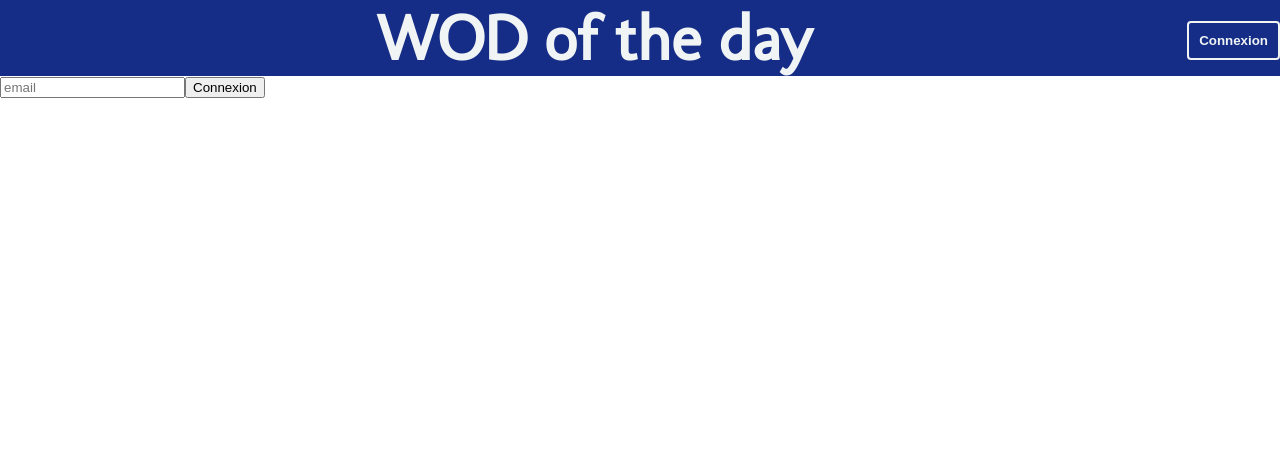
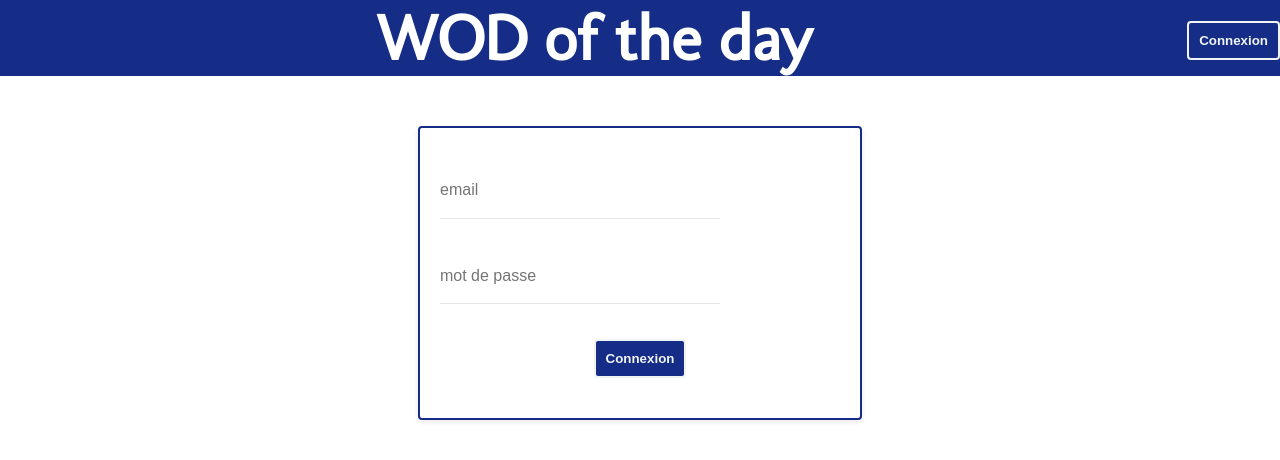
Before and after one commit to Caillou09/family-cluster, a React (Create React App) app: page /connexion in a window 1280 px wide. Shown: the top 460 px of the page. Built offline with nearby package versions, Linux system fonts and the light colour scheme.

Commit message:
amélioration du style global

```diff
--- a/src/App.js
+++ b/src/App.js
@@ -16,7 +16,6 @@ function App() {
 
   return (
     <>
-      <GlobalStyle/>
       <MainContent>
         <SectionWarmUp/>
         <SectionWod/>
--- a/src/components/Connexion.js
+++ b/src/components/Connexion.js
@@ -5,16 +5,61 @@ import styled from 'styled-components'
 import {colors, pxToRem} from '../themes/helpers'
 
 
-const Connexion = (props) => {
+const Connexion = ({className}) => {
   return (
     <>
-      <GlobalStyle/>
-      <form action="">
+      <form className={className} action="">
         <input placeholder='email' type="text" required/>
+        <input placeholder='mot de passe' type="text" required/>
         <button type='submit'>Connexion</button>
       </form>
     </>
   )
 }
 
-export default Connexion
+export default styled(Connexion)`
+  display : flex;
+  flex-direction : column;
+  width : ${pxToRem(400)};
+  margin : auto;
+  margin-top : ${pxToRem(50)};
+  padding : ${pxToRem(20)};
+  border : 2px solid ${colors.primary};
+  height : ${pxToRem(250)};
+  justify-content : space-around;
+  border-radius:  4px;
+  box-shadow:  0px 2px 6px -1px rgba(0,0,0,.12);
+
+  input{
+    font-size:  16px;
+    padding:  20px 0px;
+    height:  56px;
+    border:  none;
+    border-bottom:  solid 1px rgba(0,0,0,.1);
+    background:  #fff;
+    width:  280px;
+    box-sizing:  border-box;
+    color : ${colors.primary};
+
+    &:focus{
+      border-bottom:  solid 1px ${colors.primary};
+      outline: 0;
+    }
+  }
+  button {
+    color : ${colors.white};
+    background : ${colors.primary};
+    padding : ${pxToRem(10)};
+    border : 2px solid ${colors.white};
+    font-weight : 700;
+    border-radius : 4px;
+    cursor : pointer;
+    margin : ${pxToRem(5)} auto;
+
+    &:hover{
+      background : ${colors.white};
+      color : ${colors.primary};
+      border : 2px solid ${colors.primary};
+  }
+  }
+`
--- a/src/components/NotFound.js
+++ b/src/components/NotFound.js
@@ -9,7 +9,6 @@ import {colors, pxToRem} from '../themes/helpers'
 const NotFound = ({className}) => {
   return (
     <>
-    <GlobalStyle/>
     <div className={className}>
       <h5>Fuck Burpees !!</h5>
       <p>
--- a/src/index.js
+++ b/src/index.js
@@ -4,7 +4,8 @@ import './index.css';
 import App from './App';
 import Connexion from './components/Connexion';
 import Title from './themes/Title';
-import NotFound from './components/NotFound'
+import NotFound from './components/NotFound';
+import GlobalStyle from './themes/GlobalStyle'
 import * as serviceWorker from './serviceWorker';
 
 import {BrowserRouter, Route, Switch} from 'react-router-dom'
@@ -12,6 +13,7 @@ import {BrowserRouter, Route, Switch} from 'react-router-dom'
 function Root() {
   return(
     <BrowserRouter>
+      <GlobalStyle/>
       <Title>WOD of the day</Title>
       <Switch>
         <Route exact path='/' component={App}/>
--- a/src/themes/GlobalStyle.js
+++ b/src/themes/GlobalStyle.js
@@ -24,6 +24,7 @@ const Global = createGlobalStyle`
 
 body{
   transition : 600ms;
+  width : 100%
 }
 
 
--- a/src/themes/Title.js
+++ b/src/themes/Title.js
@@ -1,14 +1,15 @@
 
 import styled from 'styled-components';
-import {colors, pxToRem} from './helpers';
-import ButtonStyled from './ButtonStyled'
+import {colors, pxToRem, media} from './helpers';
+import ButtonStyled from './ButtonStyled';
+import {Link} from 'react-router-dom';
 
 import React from 'react'
 
 const Title  = ({className, children}) => {
   return (
     <div className={className}>
-      <h1>{children}</h1>
+      <h1><Link style={{textDecoration:'none', color:'white'}} to='/'>{children}</Link></h1>
       <ButtonStyled url='/connexion' text='Connexion'/>
     </div>
   )
@@ -18,7 +19,11 @@ export default styled(Title)`
 display : flex;
 background : ${colors.primary};
 align-items : center;
+flex-direction : column;
 
+${media.small`
+  flex-direction : row;
+`};
 
   h1 {
     font-size : ${pxToRem(64)};
@@ -29,4 +34,7 @@ align-items : center;
     margin : auto;
     width : auto;
   }
+
+
+
 `
```
